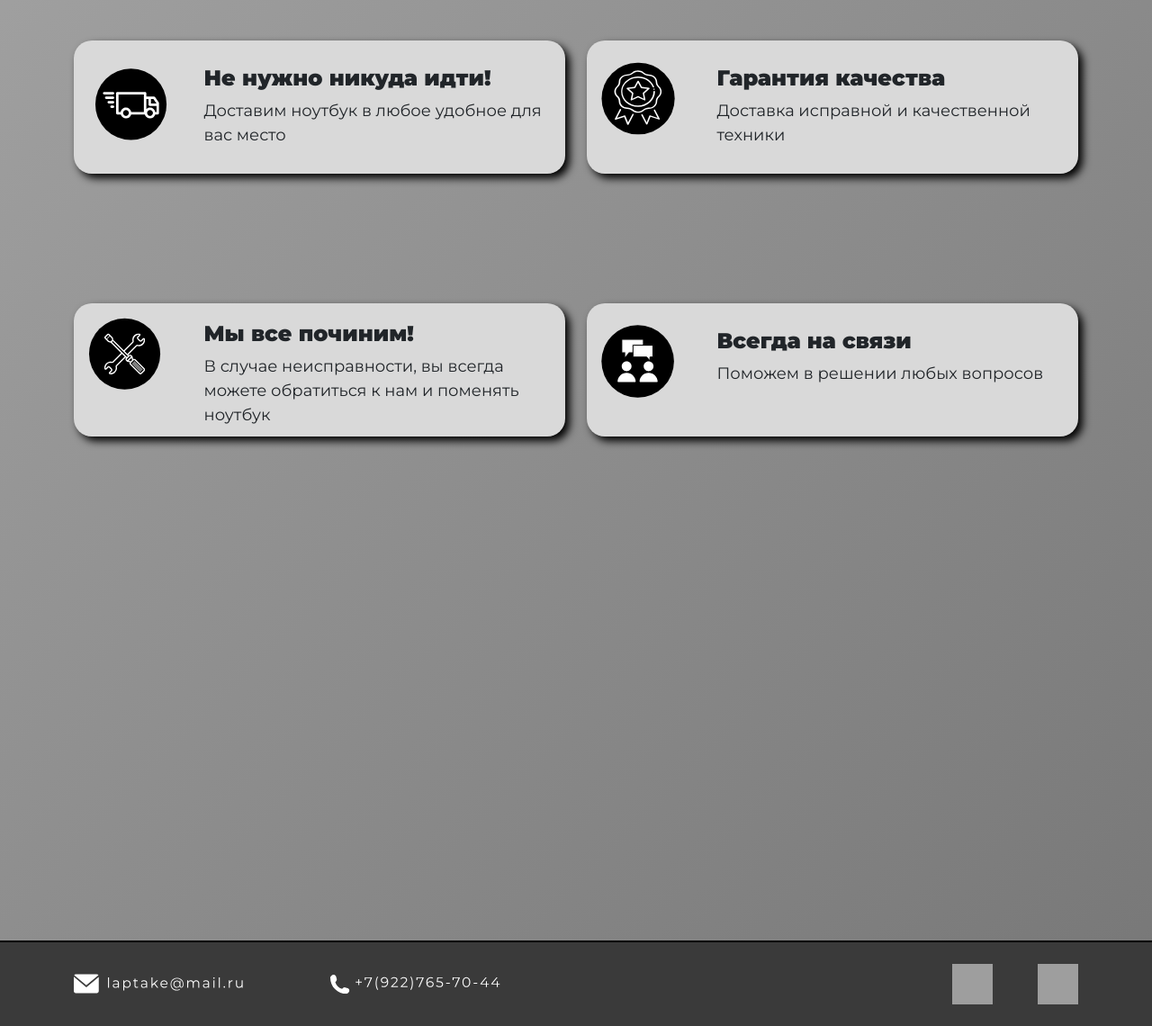
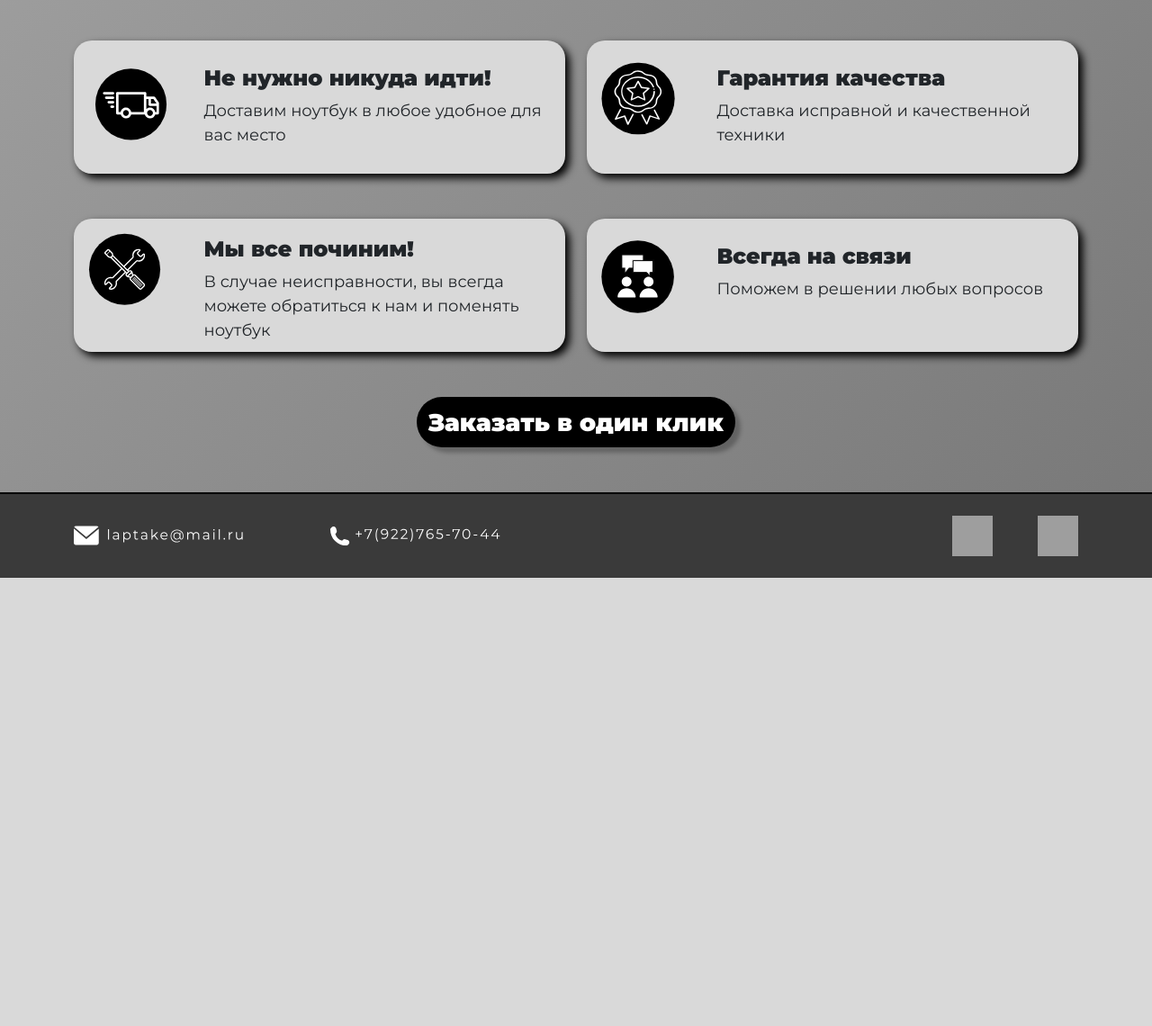
Before and after one commit to Tosking/laptake, a PHP site: page / in a window 1280 px wide. Shown: the part 889-2029 px from the top of the page at 90% size. After the commit the page ends 1531 px from the top, so only its background shows below. Run offline with PHP 8.4, Linux system fonts and the light colour scheme; data that the repository does not hold is empty; grey boxes are pictures that could not be loaded.

Commit message:
Modified index.pxp, added tip order

```diff
--- a/assets/css/style.css
+++ b/assets/css/style.css
@@ -176,13 +176,21 @@ body{
     margin: 0;
 }
 .about_us{
-    min-height:1000px;
   margin-top:102px;
 }
 
+.about_us_back{
+	margin-top: 0;
+	background-image: url(/assets/photo/more-laptop-mini.svg);
+}
+
+.zalupa{
+	text-align: center;
+	margin-bottom: 50px;
+}
+
 .block_about_us{
-
-    margin-bottom: 144px;
+	margin-bottom: 50px;
   max-width:580px;
   height:148px;
   background: #D9D9D9;
--- a/index.php
+++ b/index.php
@@ -100,8 +100,9 @@
   </div> <!--Container-->
 </div><!--Container-fluid promo_back-->
 
+
 <div class="container about_us">
-    <section class="row align-items-center">
+    <section class="row">
 
         <div class="col-md-12 col-sm-12 col-lg-6">
           <div class="block_about_us">
@@ -157,12 +158,15 @@
                 </div>
 
                 <div class="col-md-6 col-lg-9 col-sm-6 pt-2 pt-lg-1">
-                   <h4 class=" text_about_us_header"> Всегда на связи</h4>
+                   <h4 class="text_about_us_header"> Всегда на связи</h4>
                 <p class="text_about_us_paragraph"> Поможем в решении любых вопросов</p>
                </div>
                 </div> <!--Row-->
               </div> <!--about_us-->
               </div> <!--columns-md-12-->
+							<a class="zalupa" href="/catalog.php" >
+         <button type="button" class="btn btnpromo"><strong>Заказать в один клик</strong></button>
+        </a>
 
     </section>
   </div><!--Container about_us-->
```
Lines whose indentation alone changed are shown as unchanged.
